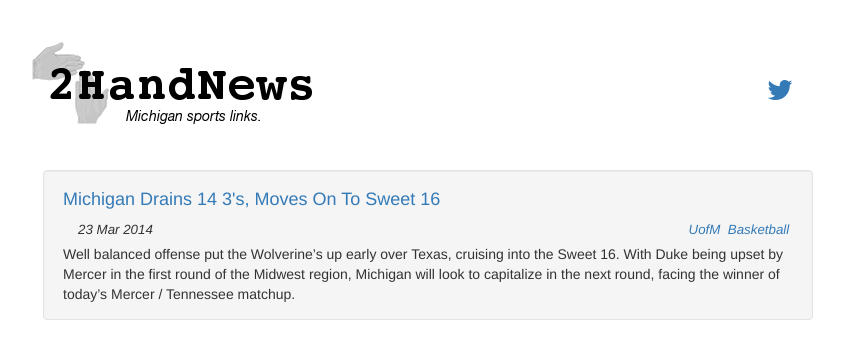
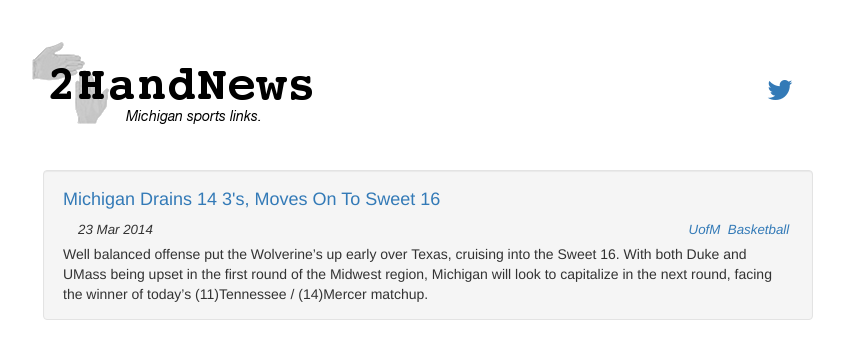
Before and after one commit to aftco/aftco.github.io, a Jekyll site: the page built from _posts/2014-03-23-14-58-michigan-drains-14-3s-moves-on-to-sweet-16.md, in a window 1280 px wide. Shown: the top 359 px of the page, without its empty margins (212-1056 px from the left). Built offline with Jekyll 4.4.1, drawn with Linux system fonts in a browser that asks for light colours; nearby versions of some CDN libraries; Markdown is read by kramdown in place of the engine named in the settings.

Commit message:
small update to UofM Texas post

```diff
--- a/_posts/2014-03-23-14-58-michigan-drains-14-3s-moves-on-to-sweet-16.md
+++ b/_posts/2014-03-23-14-58-michigan-drains-14-3s-moves-on-to-sweet-16.md
@@ -5,4 +5,4 @@
 link: http://espn.go.com/blog/collegebasketballnation/post/_/id/97057/michigan-poised-for-another-tourney-run
 ---
 
-Well balanced offense put the Wolverine's up early over Texas, cruising into the Sweet 16. With Duke being upset by Mercer in the first round of the Midwest region, Michigan will look to capitalize in the next round, facing the winner of today's Mercer / Tennessee matchup.
+Well balanced offense put the Wolverine's up early over Texas, cruising into the Sweet 16. With both Duke and UMass being upset in the first round of the Midwest region, Michigan will look to capitalize in the next round, facing the winner of today's (11)Tennessee / (14)Mercer matchup.
```
